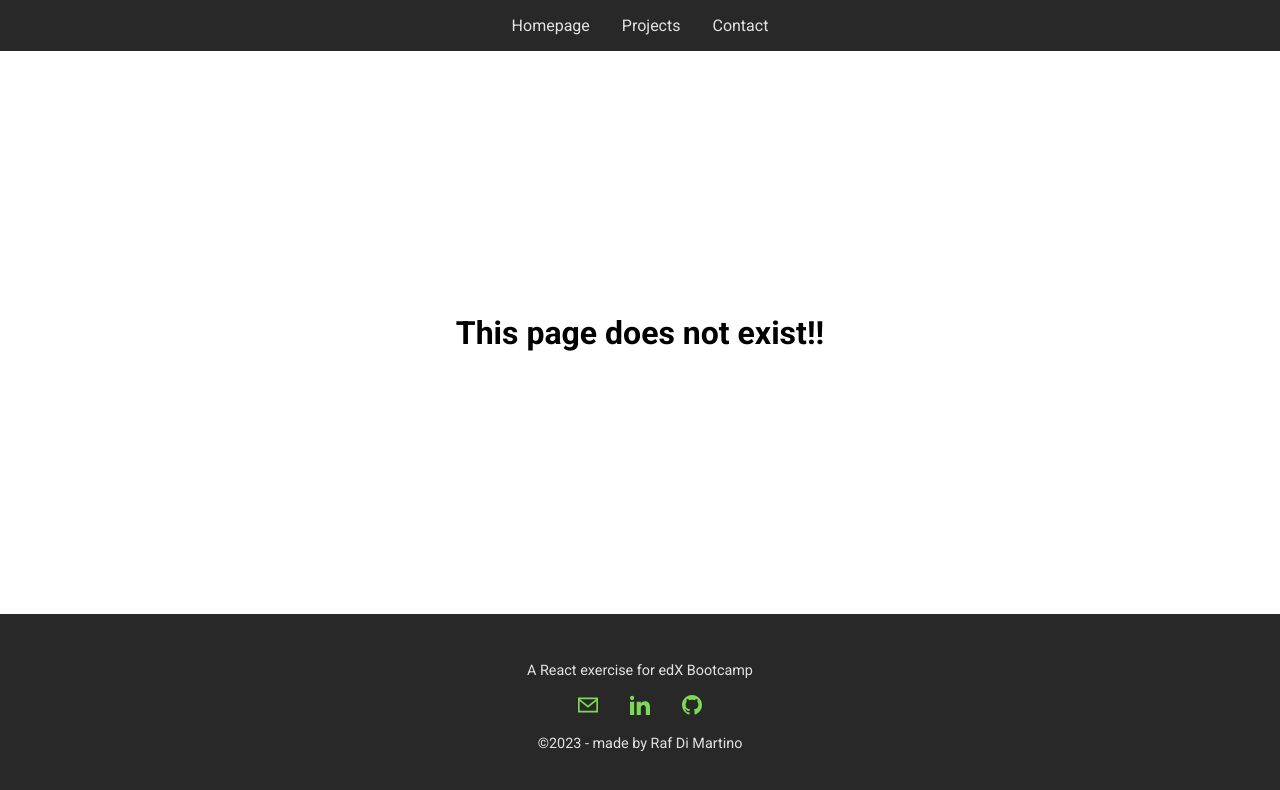
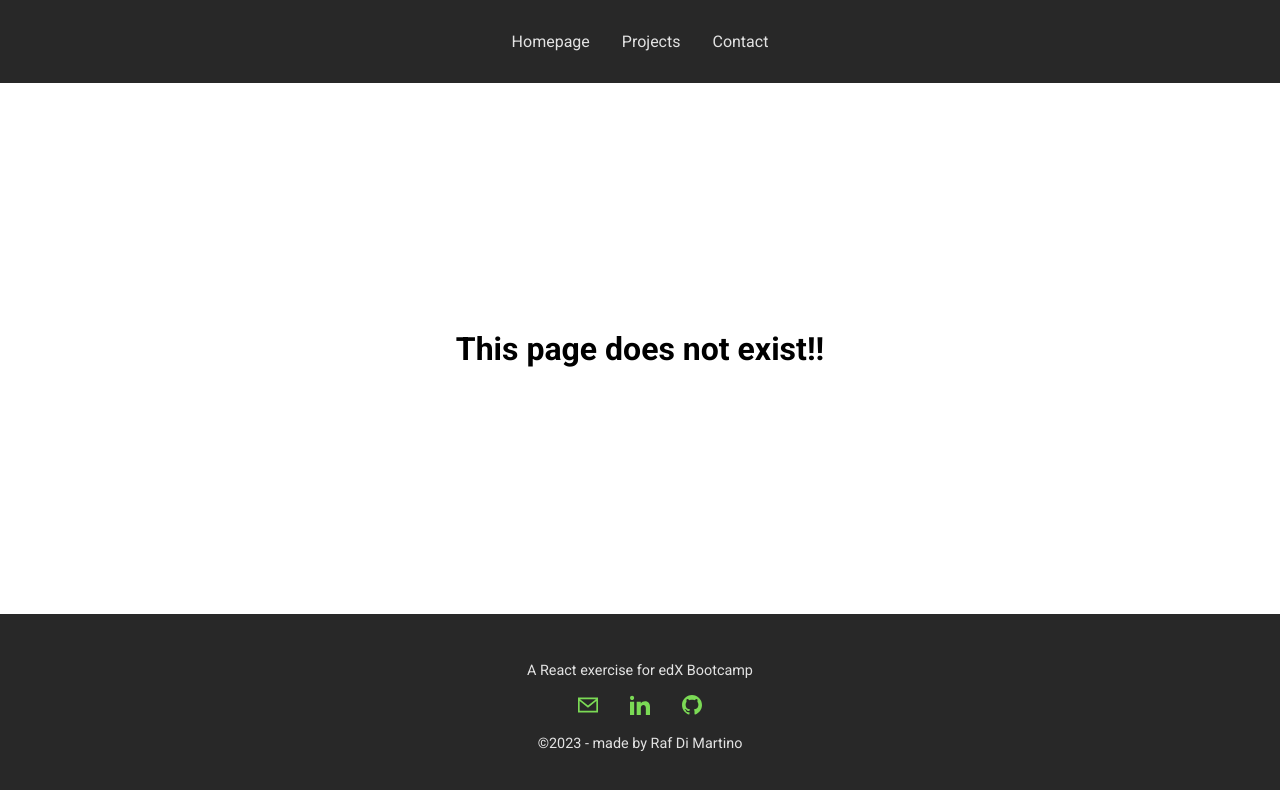
Before and after one commit to RafDiMartino/module-13-challenge-react-portfolio, a React (Create React App) app: page / in a window 1280 px wide. Shown: the top 790 px of the page. Built offline with nearby package versions, Linux system fonts and the light colour scheme.

Commit message:
amending header styles

```diff
--- a/src/components/Header/Header.css
+++ b/src/components/Header/Header.css
@@ -1,7 +1,7 @@
 header {
     width: 100%;
     background-color: var(--color-black);
-
+    padding: 1rem;
 }
 
 header ul{
@@ -23,8 +23,8 @@ header ul li a{
 }
 
 header nav a.active {
-    /* text-decoration: underline; */
     border-bottom: 1px solid var(--color-primary);
+    color: var(--color-primary);
 }
 
 header nav a:hover{
```
